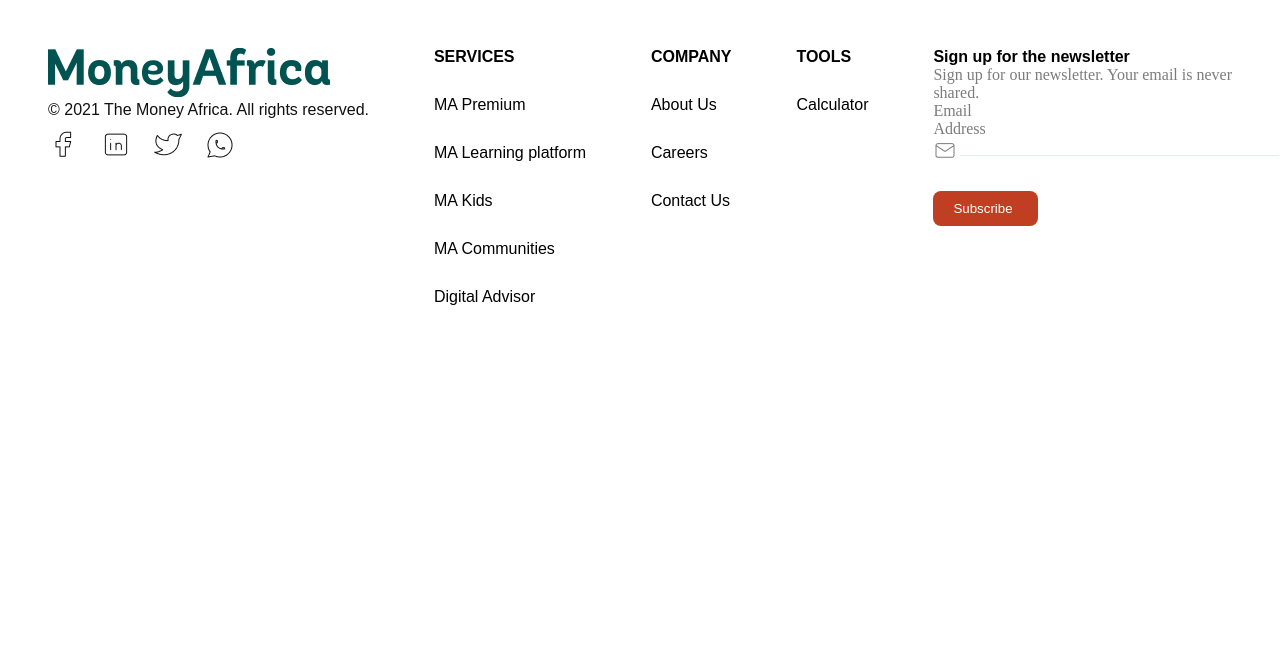
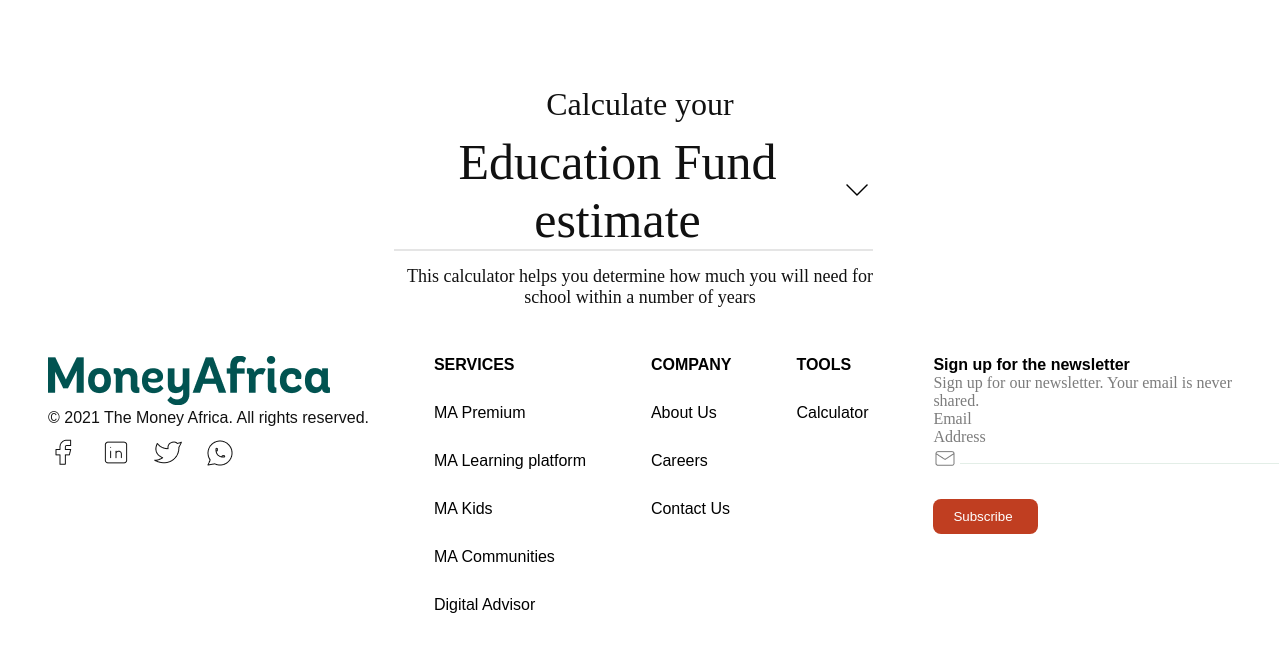
Before and after one commit to victory-nwawunze/clone-financial-website, a React (Create React App) app: page /moneyAfrica/MoneyAfricaEducationFundEstimate in a window 1280 px wide. Shown: the top 652 px of the page. Built offline with nearby package versions, Linux system fonts and the light colour scheme.

Commit message:
Creating MoneyAfricaEducationFundEstimatePage

```diff
--- a/src/App.js
+++ b/src/App.js
@@ -15,6 +15,7 @@ import MoneyAfricaCareerPageForJobAvailabilty from "./components/MoneyAfricaCare
 import MoneyAfricaToolsPage from "./components/MoneyAfricaToolsPage/MoneyAfricaToolsPage";
 import MoneyAfricaSavingInvestmentPage from "./components/MoneyAfricaSavingInvestmentPage/MoneyAfricaSavingInvestmentPage";
 import MoneyAfricaInvestmentPage from "./components/MoneyAfricaInvestmentPage/MoneyAfricaInvestmentPage";
+import MoneyAfricaEducationFundEstimate from "./components/MoneyAfricaEducationFundEstimate/MoneyAfricaEducationFundEstimate";
 
 function App() {
   return (
@@ -67,6 +68,10 @@ function App() {
           path={"/moneyAfrica/MoneyAfricaInvestmentPage"}
           element={<MoneyAfricaInvestmentPage />}
         />
+        <Route
+          path={"/moneyAfrica/MoneyAfricaEducationFundEstimate"}
+          element={<MoneyAfricaEducationFundEstimate />}
+        />
       </Routes>
 
       <FooterComponent />
--- /dev/null
+++ b/src/components/MoneyAfricaEducationFundEstimate/MoneyAfricaEducationFundEstimate.js
@@ -0,0 +1,30 @@
+/** @format */
+
+import React from "react";
+import ArrowChevDown from "../../images/ArrChevDown.png";
+const MoneyAfricaEducationFundEstimate = () => {
+  return (
+    <React.Fragment>
+      <div className="MoneyAfricaSavingAndInvestmentPageBannerStyles">
+        <h4 className="CalculateStylesText">Calculate your </h4>
+        <div className="SGCFlexDiv">
+          <div className="df  justify-content-betw align-items-centr">
+            <div>
+              <h3 className="SavingTextStyles">Education Fund estimate</h3>
+            </div>
+            <div>
+              <img src={ArrowChevDown} />
+            </div>
+          </div>
+          <hr className="MoneyAfricaInvestmentLineStyles" />
+        </div>
+        <p className="StyleMoreMoneyAfricaInvestmentText">
+          This calculator helps you determine how much you will need for
+          <br /> school within a number of years
+        </p>
+      </div>
+    </React.Fragment>
+  );
+};
+
+export default MoneyAfricaEducationFundEstimate;
```
